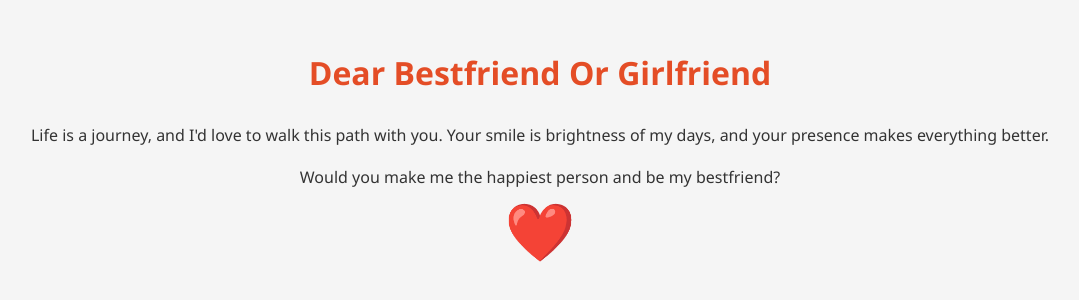
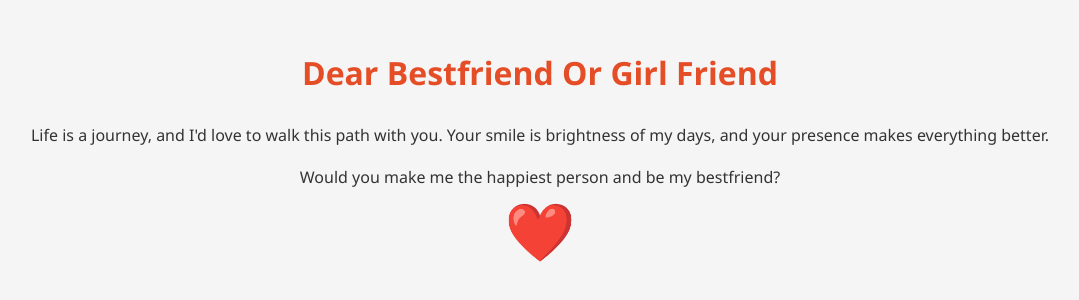
Before and after one commit to 13codingking/specialmessage, a plain HTML site: page index.html in a window 1280 px wide. Shown: the part 254-554 px from the top of the page, without its empty margins (100-1179 px from the left). Drawn offline with Linux system fonts and the light colour scheme.

Commit message:
Update index.html

```diff
--- a/index.html
+++ b/index.html
@@ -43,7 +43,7 @@
     </style>
 </head>
 <body>
-    <h1> Dear Bestfriend Or Girlfriend </h1>
+    <h1> Dear Bestfriend Or Girl Friend </h1>
     <p>Life is a journey, and I'd love to walk this path with you. Your smile is brightness of my days, and your presence makes everything better.</p>
     <p>Would you make me the happiest person and be my bestfriend?</p>
 
```
